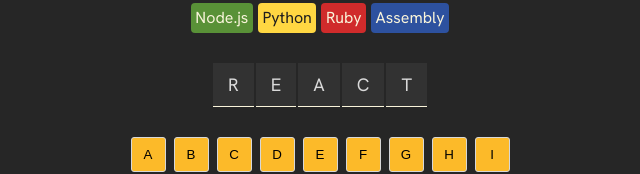
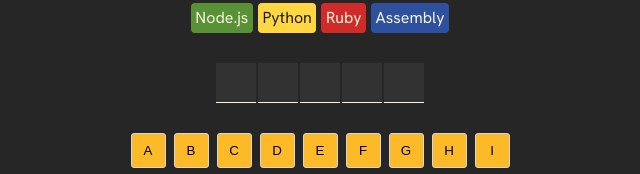
Before and after one commit to Kennedysenyo/Assembly-Endgame, a React (Vite) app: page / in a window 1280 px wide. Shown: the part 268-442 px from the top of the page, without its empty margins (320-960 px from the left). Built offline with nearby package versions, Linux system fonts and the light colour scheme.

Commit message:
LetterBox only display correctly guessed letters

```diff
--- a/src/assets/styles/styles.css
+++ b/src/assets/styles/styles.css
@@ -75,11 +75,15 @@ section.word {
 }
 
 section.word > span {
-  padding: 10px 15px;
+  width: 40px;
+  height: 40px;
   background-color: #323232;
   text-transform: uppercase;
   border-bottom: 1px solid #F9f4DA;
   font-size: 1.125rem;
+  display: flex;
+  justify-content: center;
+  align-items: center;
 }
 
 section.keyboard {
--- a/src/components/AssemblyEndgame.jsx
+++ b/src/components/AssemblyEndgame.jsx
@@ -10,7 +10,6 @@ const AssemblyEndgame = () => {
   const [currentWord, setCurrentWord] = useState("react".split(""));
   const [guessedLetters, setGuessedLetters] = useState([])
   const [alphabet, setAlphabet] = useState(() => setKeyboardKeys())
-
 
   // Generates an array of keyboard keys object.
   function setKeyboardKeys() {
@@ -51,7 +50,7 @@ const AssemblyEndgame = () => {
   const letterBox = currentWord.map((letter, index) =>
     <LetterBox
       key={index+1}
-      letter={letter}
+      letter={guessedLetters.includes(letter) ? letter : ""}
     />
   );
 
```
